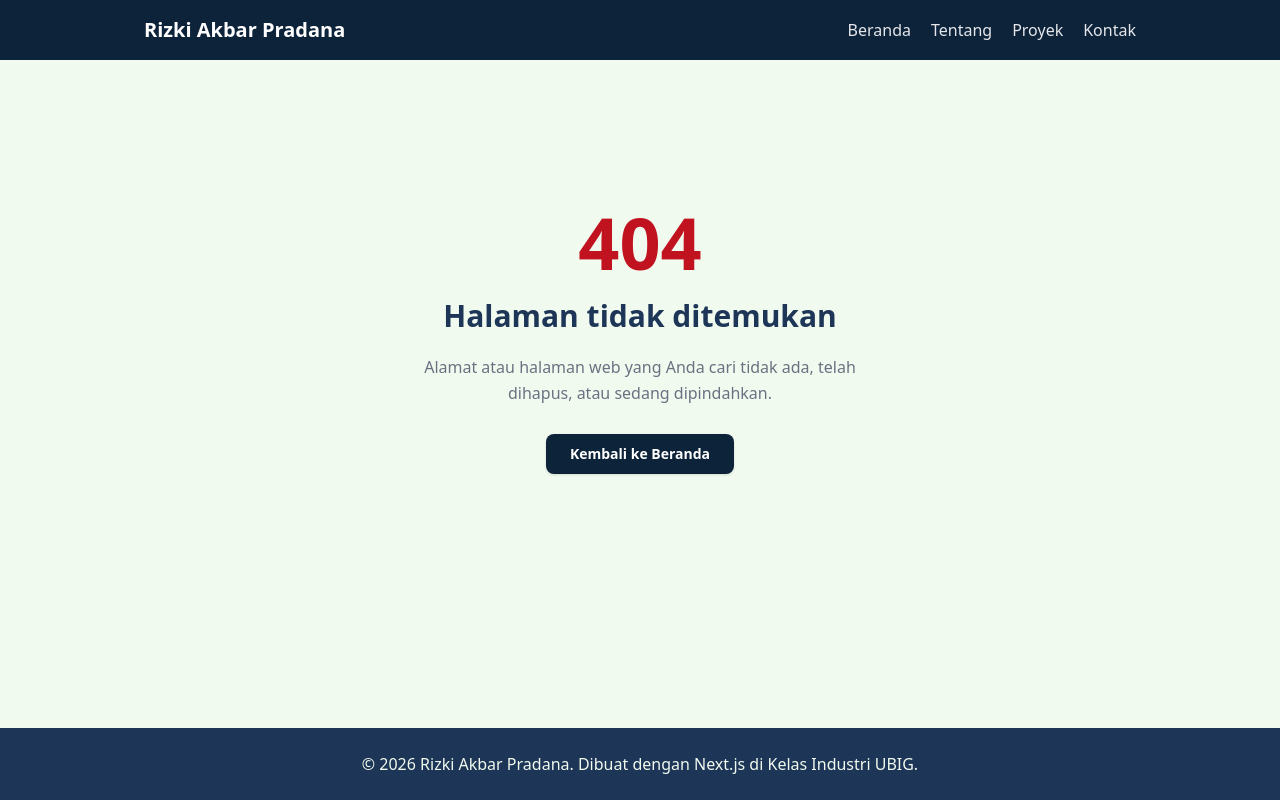
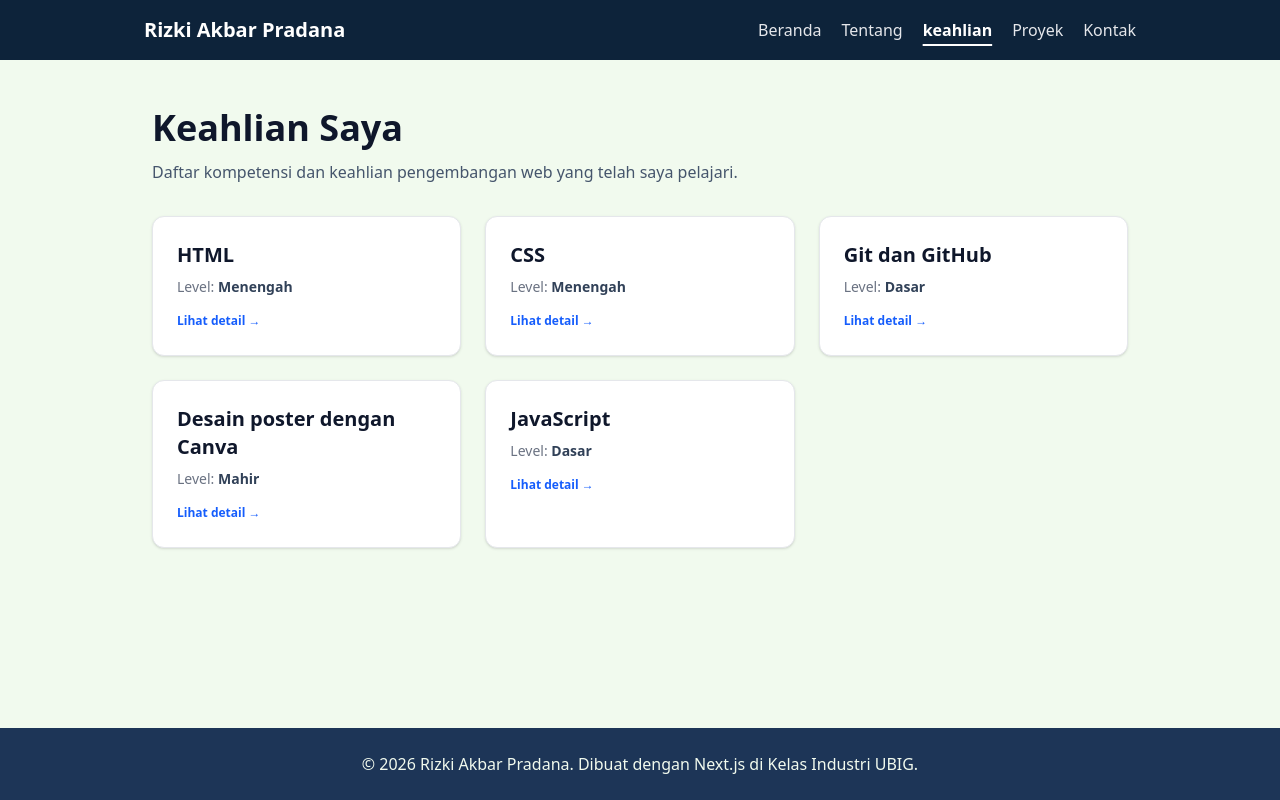
Before and after one commit to rizkiakbarpradana/portofolio-next, a Next.js app: page /keahlian in a window 1280 px wide. Before the commit this address had no page. Built offline with nearby package versions, Linux system fonts and the light colour scheme.

Commit message:
menambah tugas praktik evaluasi

```diff
--- /dev/null
+++ b/src/app/keahlian/[slug]/page.js
@@ -0,0 +1,48 @@
+import Link from "next/link";
+import { notFound } from "next/navigation";
+import { keahlian } from "@/data/keahlian";
+
+// Fungsi pembuat judul tab halaman secara dinamis sesuai nama keahlian
+export async function generateMetadata({ params }) {
+  const { slug } = await params;
+  const item = keahlian.find((k) => k.slug === slug);
+
+  if (!item) {
+    return { title: "Keahlian tidak ditemukan" };
+  }
+  return { title: item.nama };
+}
+
+export default async function DetailKeahlian({ params }) {
+  const { slug } = await params;
+  const item = keahlian.find((k) => k.slug === slug);
+
+  // Jika slug acak / tidak terdaftar di data, lempar otomatis ke halaman 404 kustom
+  if (!item) {
+    notFound();
+  }
+
+  return (
+    <main className="mx-auto max-w-3xl px-4 py-10 space-y-6 text-slate-800 font-sans">
+      <Link href="/keahlian" className="text-sm font-semibold text-blue-600 hover:underline inline-block">
+        &larr; Kembali ke daftar keahlian
+      </Link>
+
+      <div className="bg-white p-6 md:p-8 rounded-xl border border-gray-200 shadow-sm space-y-4">
+        <div>
+          <h1 className="text-3xl font-extrabold text-slate-900 md:text-4xl">{item.nama}</h1>
+          <p className="mt-2 text-sm text-gray-500">
+            Tingkat Kemahiran: <span className="font-semibold text-slate-700">{item.level}</span>
+          </p>
+        </div>
+
+        <div className="border-t border-gray-100 pt-4">
+          <h2 className="text-lg font-bold text-slate-900 mb-2">Deskripsi & Pengalaman</h2>
+          <p className="text-slate-600 leading-relaxed text-sm md:text-base">
+            {item.deskripsi}
+          </p>
+        </div>
+      </div>
+    </main>
+  );
+}
--- /dev/null
+++ b/src/app/keahlian/page.js
@@ -0,0 +1,37 @@
+import Link from "next/link";
+import { keahlian } from "@/data/keahlian";
+
+export const metadata = {
+  title: "Keahlian",
+  description: "Daftar keahlian dan kompetensi industri milik Rizki Akbar Pradana.",
+};
+
+export default function HalamanKeahlian() {
+  return (
+    <main className="mx-auto max-w-5xl px-6 py-12 font-sans text-slate-800">
+      <h1 className="text-3xl font-bold text-slate-900 md:text-4xl mb-3">Keahlian Saya</h1>
+      <p className="text-slate-600 mb-8">Daftar kompetensi dan keahlian pengembangan web yang telah saya pelajari.</p>
+
+      {/* Grid kartu Link ke halaman detail masing-masing keahlian */}
+      <div className="grid grid-cols-1 sm:grid-cols-2 md:grid-cols-3 gap-6">
+        {keahlian.map((item) => (
+          <Link
+            key={item.slug}
+            href={`/keahlian/${item.slug}`}
+            className="block p-6 bg-white rounded-xl border border-gray-200 shadow-sm hover:shadow-md hover:border-blue-500 transition-all group"
+          >
+            <h3 className="text-xl font-bold text-slate-900 group-hover:text-blue-600 transition-colors">
+              {item.nama}
+            </h3>
+            <p className="mt-2 text-sm text-gray-500">
+              Level: <span className="font-semibold text-slate-700">{item.level}</span>
+            </p>
+            <span className="mt-4 inline-block text-xs font-semibold text-blue-600 group-hover:underline">
+              Lihat detail &rarr;
+            </span>
+          </Link>
+        ))}
+      </div>
+    </main>
+  );
+}
--- a/src/app/page.js
+++ b/src/app/page.js
@@ -7,6 +7,7 @@ import SkillCard from "@/components/SkillsCard";
 import { proyek } from "@/data/proyek";
 
 export default function Home() {
+  // Tetap menampilkan 5 data keahlian bawaan Anda
   const skills = [
     { id: 1, nama: "HTML", level: "Menengah" },
     { id: 2, nama: "CSS", level: "Menengah" },
@@ -45,6 +46,16 @@ export default function Home() {
               <SkillCard key={skill.id} nama={skill.nama} level={skill.level} />
             ))}
           </div>
+
+          {/* 🛠️ MENAMBAHKAN TOMBOL LIHAT SEMUA KEAHLIAN BERWARNA MERAH */}
+          <div className="mt-8 flex justify-start">
+            <Link
+              href="/keahlian"
+              className="rounded-lg bg-red-700 px-5 py-2.5 font-semibold text-white shadow-sm hover:bg-red-800 transition-all text-sm"
+            >
+              Lihat semua keahlian
+            </Link>
+          </div>
         </section>
 
         {/* Section: Proyek Terbaru */}
@@ -58,11 +69,11 @@ export default function Home() {
             ))}
           </div>
 
-          {/* Tombol Lihat Semua Proyek dipisah di bawah grid agar rapi dan tidak merusak grid */}
+          {/* 🛠️ MENGUBAH TOMBOL LIHAT SEMUA PROYEK MENJADI WARNA MERAH */}
           <div className="mt-8 flex justify-start">
             <Link
               href="/proyek"
-              className="rounded-lg bg-[#0d233a] px-5 py-2.5 font-semibold text-white shadow-sm hover:bg-opacity-90 transition-all text-sm"
+              className="rounded-lg bg-red-700 px-5 py-2.5 font-semibold text-white shadow-sm hover:bg-red-800 transition-all text-sm"
             >
               Lihat semua proyek
             </Link>
--- a/src/components/Navbar.jsx
+++ b/src/components/Navbar.jsx
@@ -5,6 +5,7 @@ import { usePathname } from "next/navigation";
 const menu = [
  { href: "/", label: "Beranda" },
  { href: "/tentang", label: "Tentang" },
+ { href: "/keahlian", label: "keahlian" },
  { href: "/proyek", label: "Proyek" },
  { href: "/kontak", label: "Kontak" }
 ];
--- /dev/null
+++ b/src/data/keahlian.js
@@ -0,0 +1,7 @@
+export const keahlian = [
+  { slug: "html", nama: "HTML", level: "Menengah", deskripsi: "Mampu menyusun struktur semantik halaman web, menggunakan tag form, tabel, dan elemen multimedia secara terstruktur pada tugas portofolio." },
+  { slug: "css", nama: "CSS", level: "Menengah", deskripsi: "Menguasai penataan gaya modern menggunakan Flexbox, Grid Layout, penataan variabel warna, dan pembuatan desain responsif agar rapi di semua perangkat." },
+  { slug: "git-github", nama: "Git dan GitHub", level: "Dasar", deskripsi: "Memahami sistem kontrol versi, melakukan commit, menggunakan branch dasar, serta melakukan push repositori portofolio ke akun GitHub." },
+  { slug: "canva", nama: "Desain poster dengan Canva", level: "Mahir", deskripsi: "Ahli dalam merancang aset visual, poster digital, penataan tipografi, dan memilih palet warna yang menarik untuk kebutuhan aset web." },
+  { slug: "javascript", nama: "JavaScript", level: "Dasar", deskripsi: "Mampu melakukan manipulasi DOM dasar, menangani event listener tombol ganti tema, dan menerapkan logika pengondisian waktu sapaan dinamis." }
+];
```
